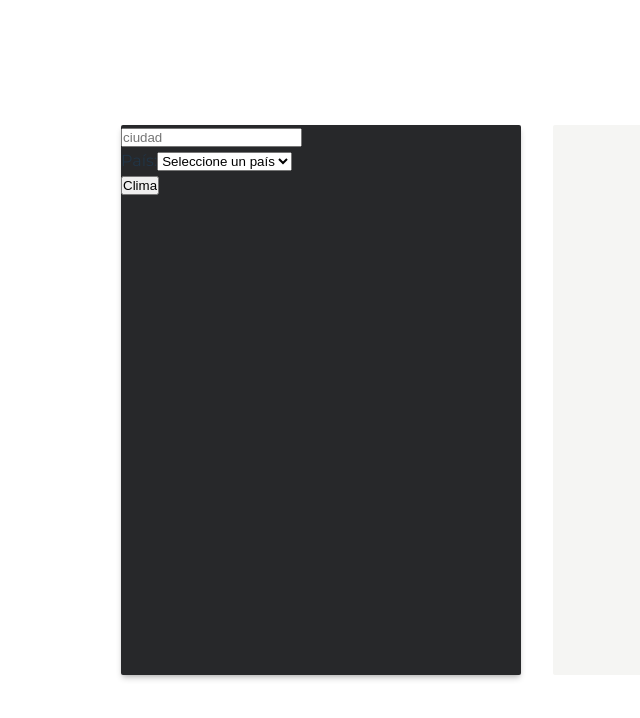
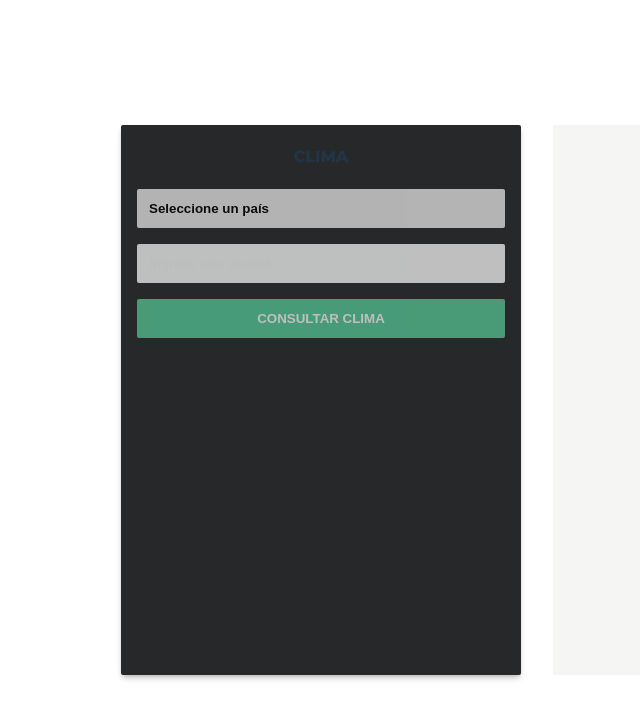
Before and after one commit to Gadiel-Monteabaro/clima-app, a React (Vite) app: page / in a window 1280 px wide. Shown: the top 718 px of the page, without its empty margins (103-743 px from the left). Built offline with nearby package versions, Linux system fonts and the light colour scheme.

Commit message:
style: dar estilos al formulario, estructura flex, variables

```diff
--- a/src/App.tsx
+++ b/src/App.tsx
@@ -6,9 +6,8 @@ function App() {
       <div className="container">
         <div className="cards">
           <div className="card first-card">
-            <section>
-              <Form />
-            </section>
+            <h2 className="card-title">clima</h2>
+            <Form />
           </div>
           <div className="card second-card">
             <section></section>
--- a/src/components/Form.tsx
+++ b/src/components/Form.tsx
@@ -2,15 +2,9 @@ import { countries } from "../data/countries";
 
 export default function Form() {
   return (
-    <form className="">
+    <form className="form-clima">
       <div>
-        <label htmlFor="city">
-          <input id="city" name="city" type="text" placeholder="ciudad" />
-        </label>
-      </div>
-      <div>
-        <label htmlFor="country">País:</label>
-        <select id="country" name="country">
+        <select className="form-select inputs" id="country" name="country">
           <option value="">Seleccione un país</option>
           {countries.map((country) => (
             <option key={country.code} value={country.code}>
@@ -19,7 +13,17 @@ export default function Form() {
           ))}
         </select>
       </div>
-      <input type="submit" value={"Clima"} />
+      <div>
+        <input
+          className="input-city inputs"
+          id="city"
+          name="city"
+          type="text"
+          placeholder="Ingrese una ciudad"
+          autoComplete="off"
+        />
+      </div>
+      <input className="input-submit" type="submit" value={"Consultar clima"} />
     </form>
   );
 }
--- a/src/index.css
+++ b/src/index.css
@@ -9,6 +9,7 @@
   --border-radius: 2px;
   --first-card-bg: #27282a;
   --second-card-bg: #f5f5f3;
+  --color-palette: #57cc99;
   --card-color: #1e2022;
   --color-white: #fcfcfc;
   --shadow: 0 4px 6px -1px rgba(0, 0, 0, 0.1), 0 2px 4px -2px rgba(0, 0, 0, 0.1);
@@ -41,11 +42,9 @@ body {
   gap: 2rem;
 }
 .card {
-  display: grid;
   background: var(--card-bg);
   box-shadow: var(--shadow);
   border-radius: var(--border-radius);
-  grid-template-rows: 4fr 1fr;
   min-width: 400px;
   min-height: 550px;
 }
@@ -62,6 +61,58 @@ body {
   background: var(--first-card-bg);
   box-shadow: var(--shadow-md);
 }
+.form-clima {
+  display: flex;
+  margin: auto;
+  flex-direction: column;
+  gap: 16px;
+  width: 100%;
+  padding: 0 16px;
+}
+
+.inputs {
+  padding: 12px;
+  width: 100%;
+  opacity: 0.7;
+  font-weight: bold;
+  text-decoration: none;
+  border: none;
+  border-radius: var(--border-radius);
+  appearance: none;
+  transition: all ease-in-out 250ms;
+}
+.inputs:hover {
+  outline: none;
+  box-shadow: 0 0 1px 2px var(--color-palette);
+  box-shadow: 0 3px 3px -2px var(--color-palette);
+  opacity: 1;
+}
+.inputs:focus {
+  outline: none;
+  box-shadow: 0 0 1px 2px var(--color-palette);
+  box-shadow: 0 3px 3px -2px var(--color-palette);
+  opacity: 1;
+}
+.inputs::placeholder {
+  color: var(--color-white);
+}
+.input-submit {
+  padding: 12px;
+  text-transform: uppercase;
+  font-weight: bold;
+  border: none;
+  border-radius: var(--border-radius);
+  color: var(--card-color);
+  background: var(--color-palette);
+  cursor: pointer;
+  opacity: 0.7;
+  transition: all ease 250ms;
+  color: white;
+}
+.input-submit:hover {
+  opacity: 1;
+}
+
 .second-card {
   background: var(--second-card-bg);
   box-shadow: var(--shadow-white);
```
